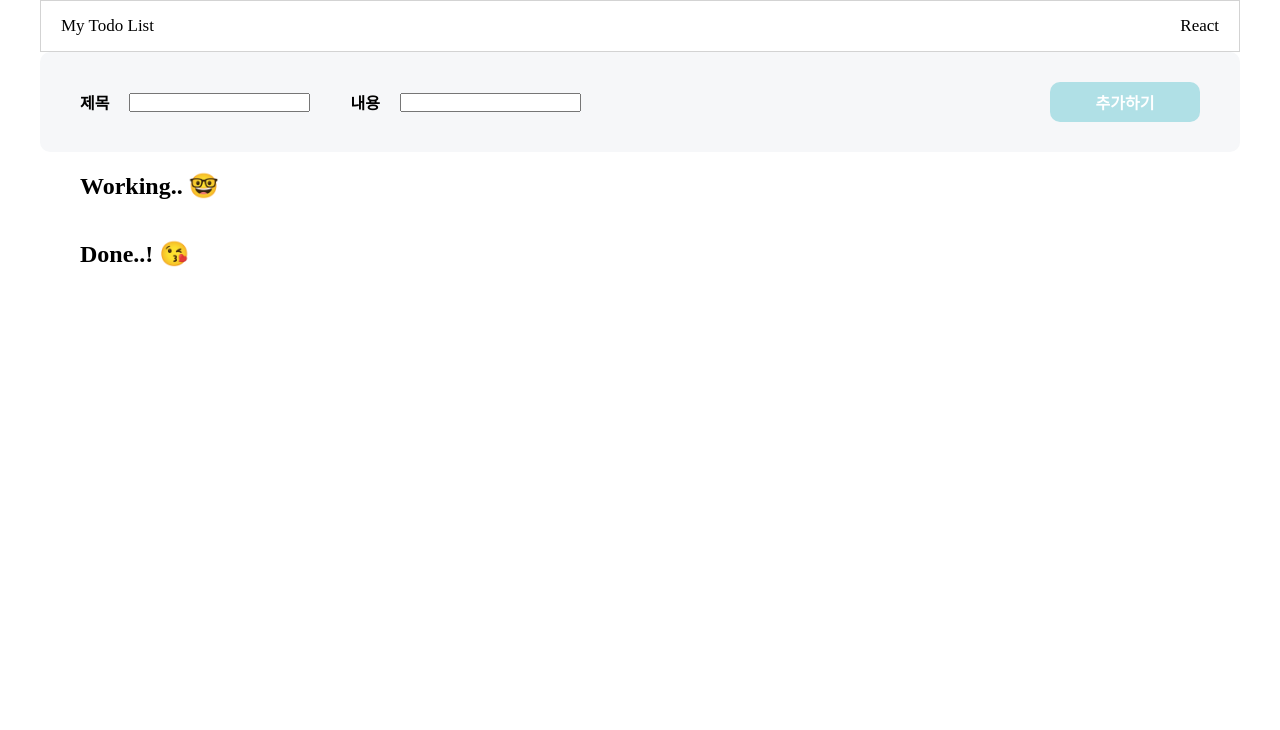
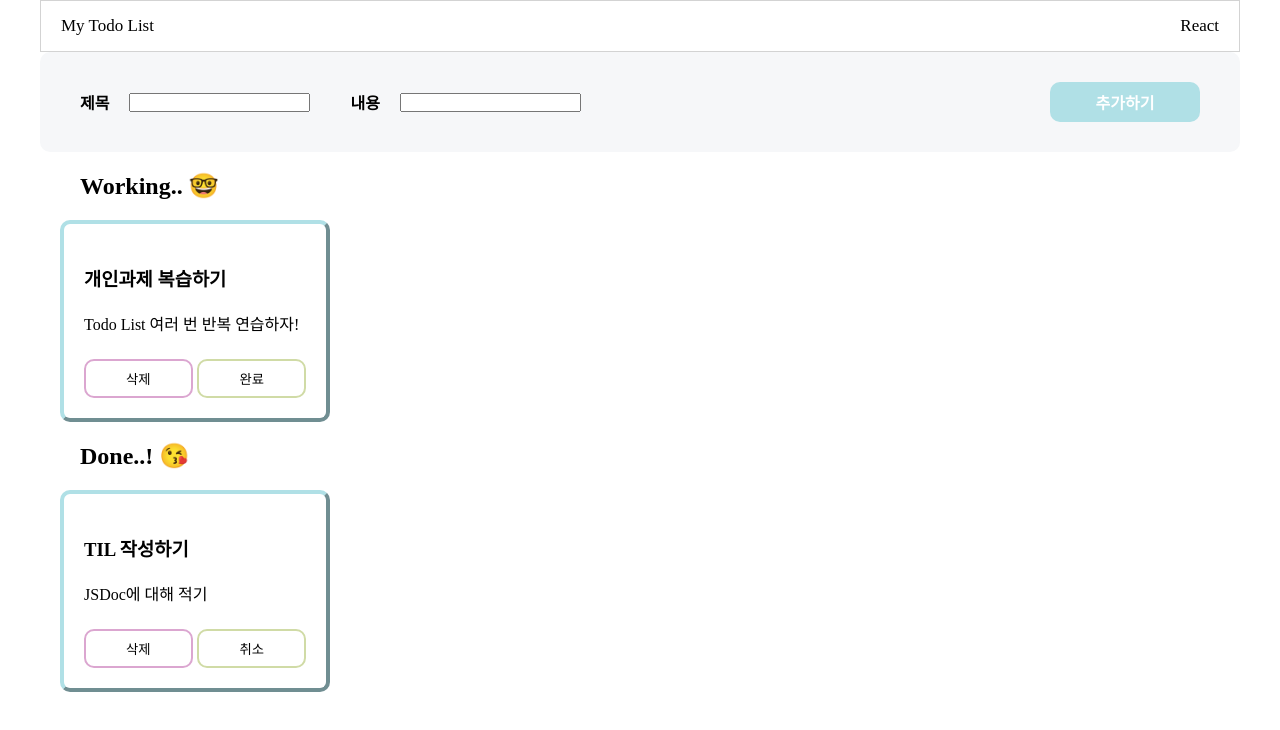
Before and after one commit to HiYongA/MyTodoList2, a React (Create React App) app: page / in a window 1280 px wide. Shown: the top 730 px of the page. Built offline with nearby package versions, Linux system fonts and the light colour scheme; the HTML template or start-up script is replaced by a standard one.

Commit message:
feat: Add initial todo values

```diff
--- a/src/components/AddTodo.jsx
+++ b/src/components/AddTodo.jsx
@@ -9,7 +9,21 @@ import "css/Style.css";
  */
 export default function AddTodo() {
   const [todos, setTodos] = useState(
-    () => JSON.parse(window.localStorage.getItem("todos")) || []
+    () =>
+      JSON.parse(window.localStorage.getItem("todos")) || [
+        {
+          id: uuidv4(),
+          title: "개인과제 복습하기",
+          body: "Todo List 여러 번 반복 연습하자!",
+          isDone: false,
+        },
+        {
+          id: uuidv4(),
+          title: "TIL 작성하기",
+          body: "JSDoc에 대해 적기",
+          isDone: true,
+        },
+      ]
   );
   window.localStorage.setItem("todos", JSON.stringify(todos));
 
```
